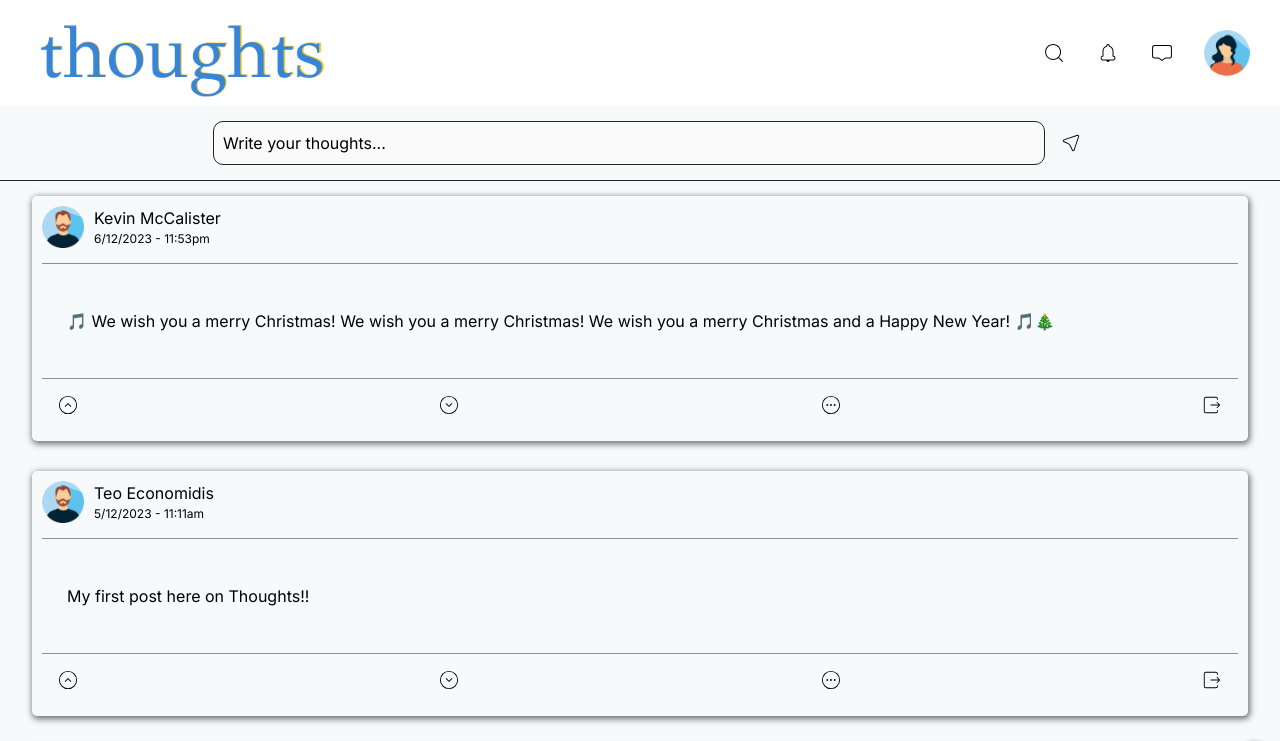
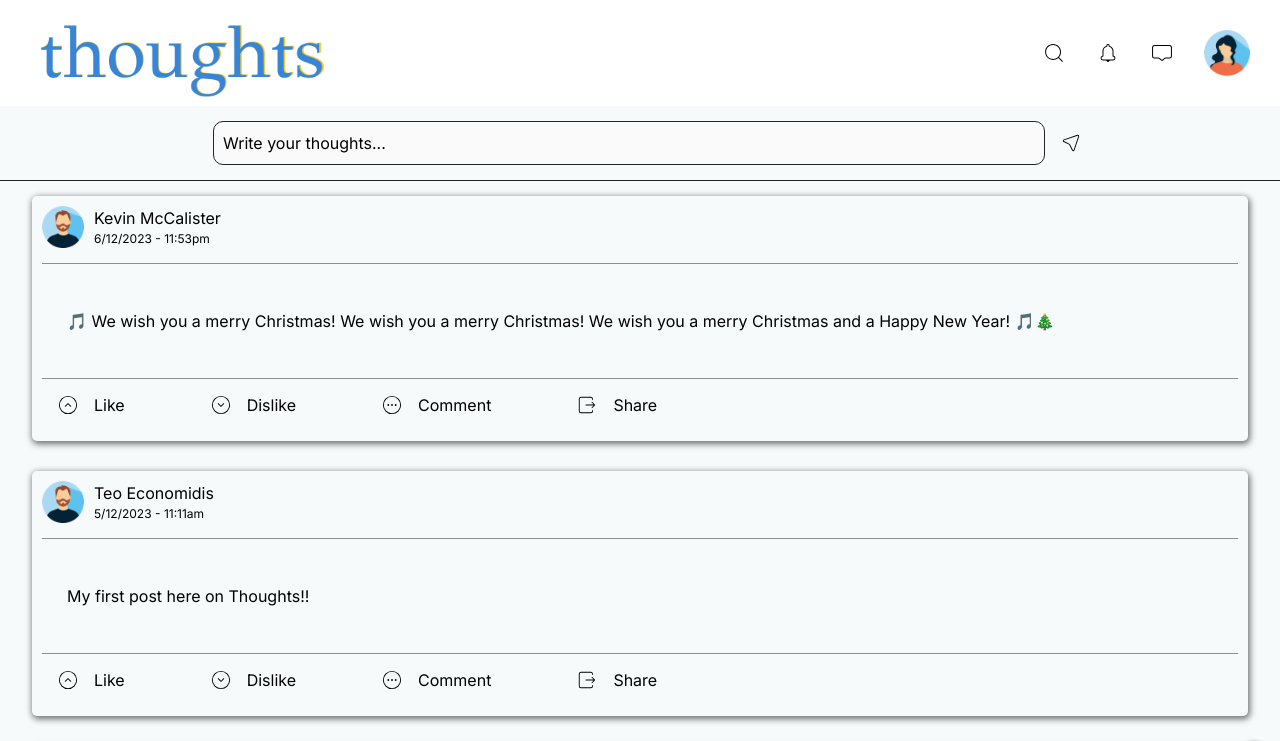
Before and after one commit to roxmond/thoughts, a Next.js app: page / in a window 1280 px wide. Shown: the top 741 px of the page. Built offline with nearby package versions, Linux system fonts and the light colour scheme.

Commit message:
progress

```diff
--- a/components/postCard/post-card.css
+++ b/components/postCard/post-card.css
@@ -17,9 +17,14 @@
   }
 
   .post-actions {
+
     border-top: 1px solid #2324247e;
+    align-items: center;
+
   }
-
+  .action-texts {
+    margin-right: 70px
+  }
   .post-name {
     border-bottom: 1px solid #2324247e;
     padding-bottom: 15px;
--- a/components/postCard/postCard.js
+++ b/components/postCard/postCard.js
@@ -55,11 +55,11 @@ export const PostCard = ({profileImg, account, date, time, post}) => {
         {post}
         </div>
 
-        <div className="post-actions flex justify-between">
-        <CiCircleChevUp className={`post-button ${likeColor}`} onClick={handleUpvote} />
-        <CiCircleChevDown className={`post-button ${dislikeColor}`} onClick={handleDownvote} />
-        <CiCircleMore className="post-button" onClick={handleCommentOpen} />
-            <CiSaveUp2 className="post-button rotate" />
+        <div className="post-actions flex">
+        <div className="flex items-center cursor-pointer" onClick={handleUpvote} ><CiCircleChevUp className={`post-button ${likeColor}`}/><p className="action-texts">Like</p></div>
+        <div className="flex items-center cursor-pointer" onClick={handleDownvote} ><CiCircleChevDown className={`post-button ${dislikeColor}`} /><p className="action-texts">Dislike</p></div>
+        <div className="flex items-center cursor-pointer" onClick={handleCommentOpen}><CiCircleMore className="post-button" /><p className="action-texts">Comment</p></div>
+        <div className="flex items-center cursor-pointer" ><CiSaveUp2 className="post-button rotate" /><p className="action-texts">Share</p></div>
 
         </div>
         {isCommentOpen && (
```
